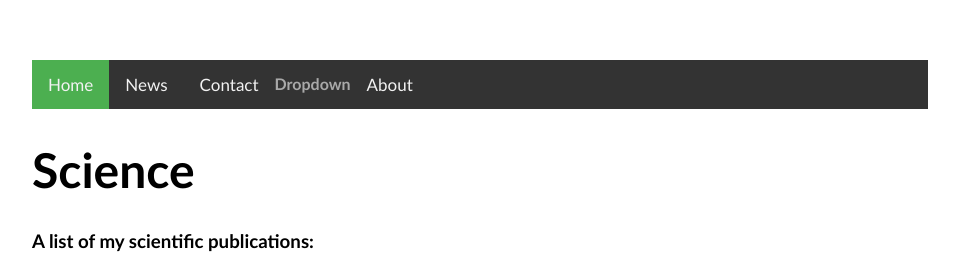
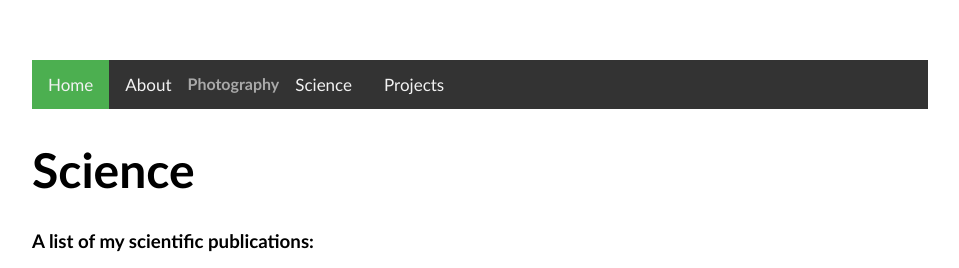
Before and after one commit to echang17/echang17.github.io, a Jekyll site: the page built from science/index.html, in a window 1280 px wide. Shown: the top 268 px of the page, without its empty margins (160-1119 px from the left). Built offline with Jekyll 4.4.1, drawn with Linux system fonts in a browser that asks for light colours.

Commit message:
Update default.html

```diff
--- a/_layouts/default.html
+++ b/_layouts/default.html
@@ -31,20 +31,21 @@
 
 <!-- trying responsive topnav w/dropdown-->
 		<div class="topnav" id="myTopnav">
-  			<a href="#home" class="active">Home</a>
-  			<a href="#news">News</a>
-  			<a href="#contact">Contact</a>
+  			<a href="/" class="active">Home</a>
+  			<a href="/about">About</a>
   			<div class="dropdown">
-    				<button class="dropbtn">Dropdown
+    				<button class="dropbtn">Photography
       					<i class="fa fa-caret-down"></i>
     				</button>
     				<div class="dropdown-content">
-      					<a href="#">Link 1</a>
-      					<a href="#">Link 2</a>
-      					<a href="#">Link 3</a>
+      					<a href="/sportsphoto">Sports Photography</a>
+      					<a href="/photography">Outdoor Photography</a>
+      					<a href="/ISI">For Stanford Athletics</a>
+					<a href="/links">Published</a>
     				</div>
   			</div>
-  			<a href="#about">About</a>
+  			<a href="/science">Science</a>
+			<a href="/projects">Projects</a>
 			</div>
 <!--end here-->
 		<div class="container">
```
